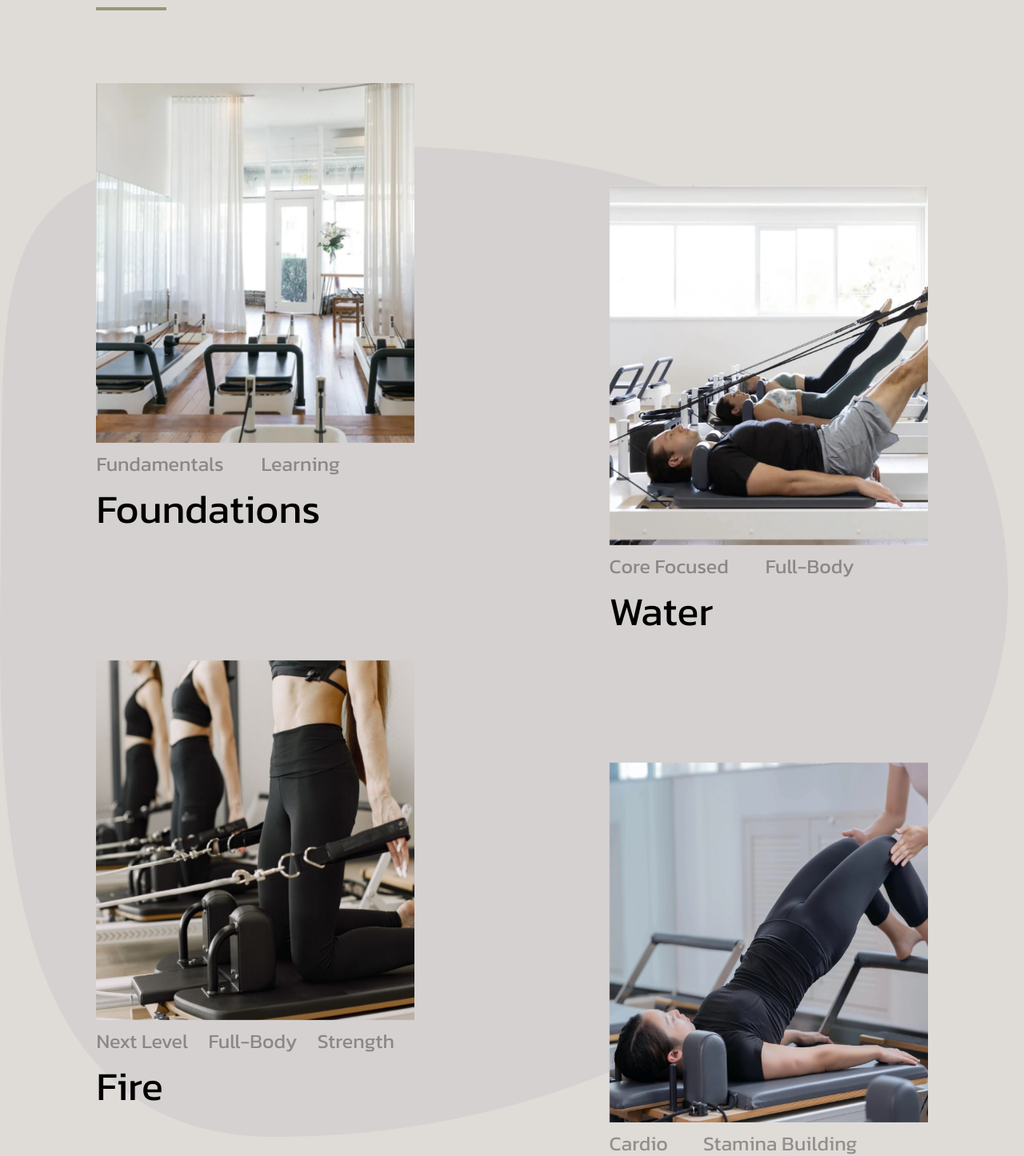
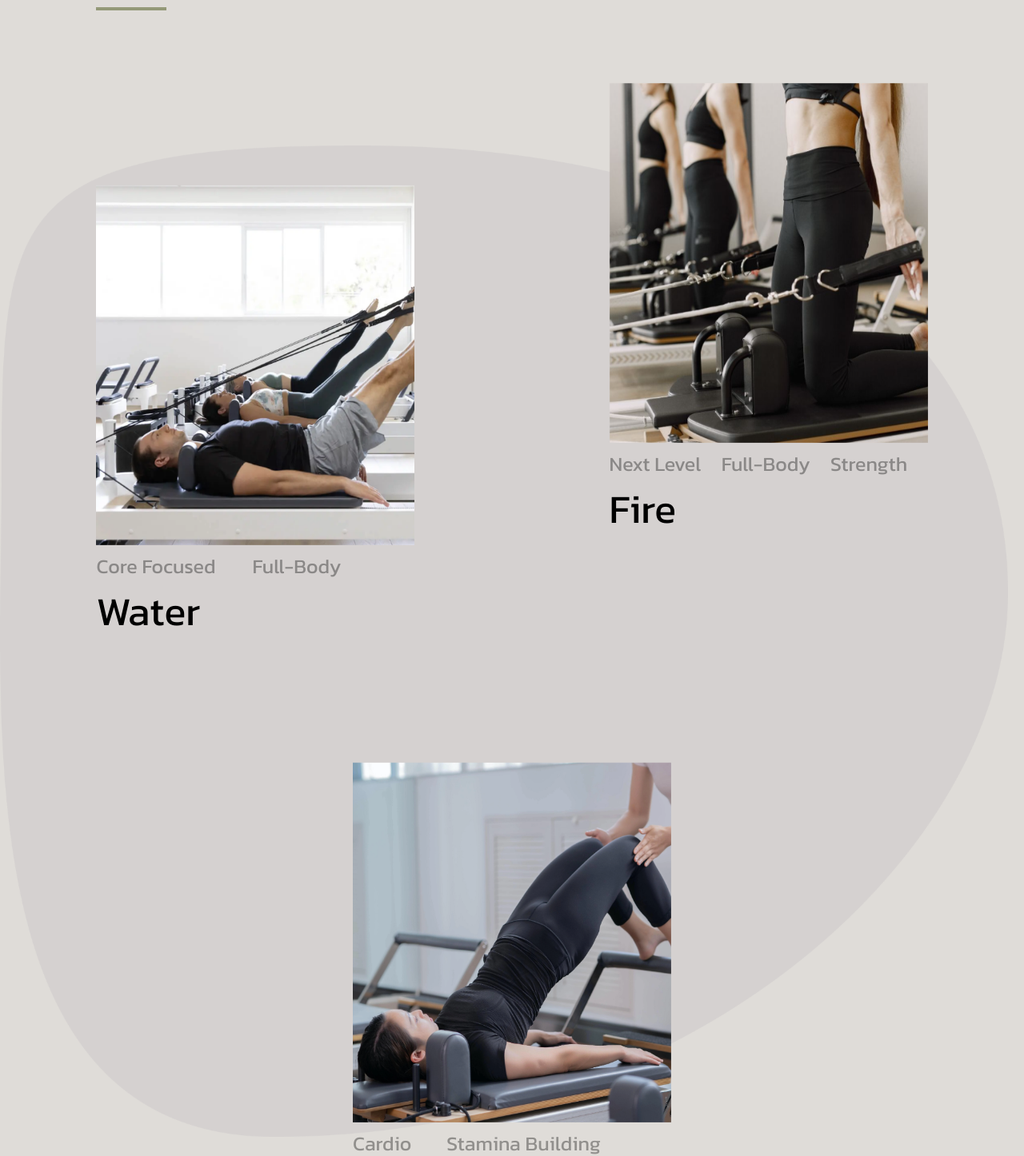
Before and after one commit to Carlie16604/Elevate, a React (Vite) app: page / in a window 1280 px wide. Shown: the part 1404-2850 px from the top of the page at 80% size. Built offline with nearby package versions, Linux system fonts and the light colour scheme.

Commit message:
saving progress

```diff
--- a/src/index.css
+++ b/src/index.css
@@ -173,6 +173,7 @@ ul:hover a:hover ~ a:before {
 .card-back {
   background-color: #949978;
   transform: rotateY(180deg);
+  background: rgba(0, 0, 0, 0.5);
 }
 
 .book {
--- a/src/pages/Classes.jsx
+++ b/src/pages/Classes.jsx
@@ -1,14 +1,12 @@
-import  React, { useEffect, useState } from "react";
+import  React from "react";
 import { Link } from 'react-router-dom';
-import axios from 'axios';
 import '../index.css';
-import imgPl from '../assets/Offers/ImgPlaceholder.png';
 import Rock from '../assets/Offers/rock.png';
 import Foundations from '../assets/Offers/Foundations.png';
 import Water from '../assets/Offers/Water.png';
 import Fire from '../assets/Offers/Fire.png';
 import Air from '../assets/Offers/Air.png';
-// https://github.com/michalsnik/aos for card animation
+import { classes } from '../data/classes.js';
 const Classes = () => {
 
     const goTop = () => {
@@ -22,21 +20,33 @@ const Classes = () => {
             <div className='rockContainer'>
                 <img className='classesRock' src={Rock} alt='rock' />
             </div>
-            {/* Add Card Flip here */}
             <div className='container'>
                 <div className='flex-wrap pt-8 mb-20 px-14 relative'>
                     <h1 className='text-[65px] flex flex-col stroke-black'>What we Offer</h1>
                     <span className='absolute w-[5.5rem] h-[4px] my-[-15px] bg-[#949978]'></span>
                 </div>
                 <div className='cardContainer'>
-                    <div className='card-deck'>
+
+
+
+
+
+
+
+
+
+
+
+
+                    {/* <div className='card-deck'>
                         <div className='card'>
                             <div className='card-inner'>
                                 <div className='card-front'>
                                     <img className='imgWrap' src={Foundations} alt='Img Placeholder' />
                                 </div>
                                 <div className='card-back'>
-                                    <h3>pee pee poo poo</h3>
+                                    <img className='imgWrap scale-x-[-1] brightness-50' src={Foundations} alt='Img Placeholder' />
+                                    <p>Use Description and Recommendation here</p>
                                     <div className='book'>
                                         <Link to='/Booking' onClick={ goTop }>
                                             <p className='color-[#0000]'>Book</p>
@@ -52,7 +62,7 @@ const Classes = () => {
                             </div>
                             <h3 className='classType'>Foundations</h3>
                         </div>
-                    </div>
+                    </div> */}
                     <div className='card-deck pt-32'>
                         <div className='card'>
                             <div className='card-inner'>
@@ -60,7 +70,8 @@ const Classes = () => {
                                     <img className='imgWrap' src={Water} alt='Img Placeholder' />
                                 </div>
                                 <div className='card-back'>
-                                    <h3>pee pee poo poo</h3>
+                                <img className='imgWrap scale-x-[-1] brightness-50' src={Water} alt='Img Placeholder' />
+                                <p>Use Description and Recommendation here</p>
                                     <div className='book'>
                                         <Link to='/Booking' onClick={ goTop }>
                                             <p>Book</p>
@@ -84,7 +95,8 @@ const Classes = () => {
                                     <img className='imgWrap' src={Fire} alt='Img Placeholder' />
                                 </div>
                                 <div className='card-back'>
-                                    <h3>pee pee poo poo</h3>
+                                <img className='imgWrap scale-x-[-1] brightness-50' src={Fire} alt='Img Placeholder' />
+                                <p>Use Description and Recommendation here</p>
                                     <div className='book'>
                                         <Link to='/Booking' onClick={ goTop }>
                                             <p>Book</p>
@@ -108,7 +120,8 @@ const Classes = () => {
                                     <img className='imgWrap' src={Air} alt='Img Placeholder' />
                                 </div>
                                 <div className='card-back'>
-                                    <h3>pee pee poo poo</h3>
+                                <img className='imgWrap scale-x-[-1] brightness-50' src={Air} alt='Img Placeholder' />
+                                    <p>Use Description and Recommendation here</p>
                                     <div className='book'>
                                         <Link to='/booking' onClick={ goTop }>
                                             <p>Book</p>
```
